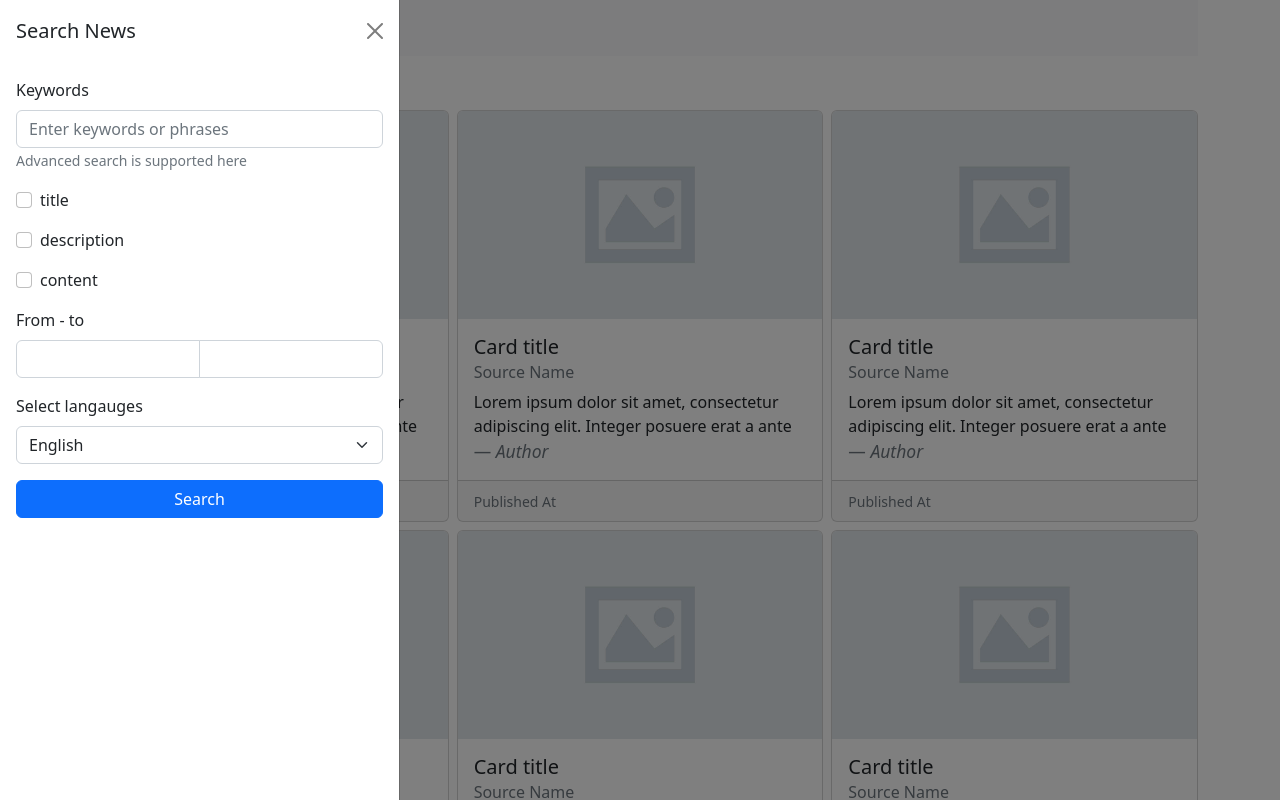
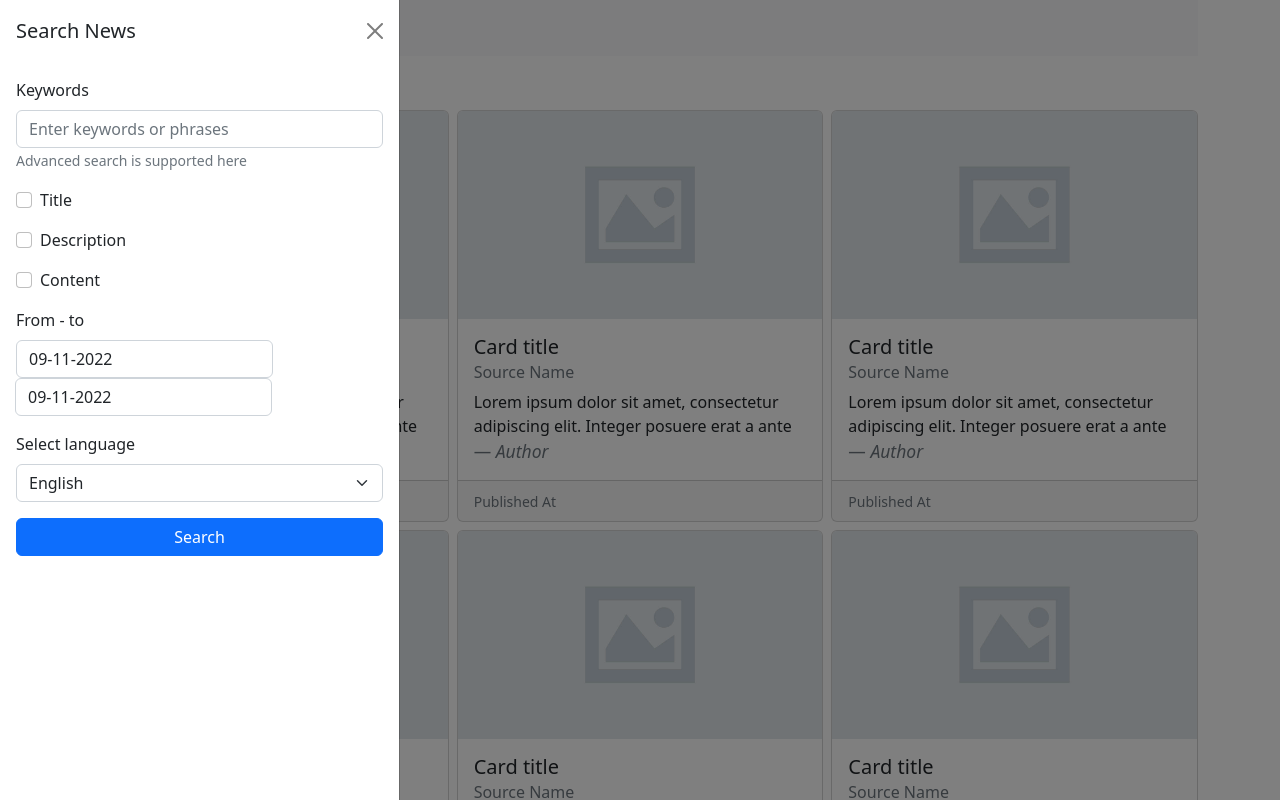
Before and after one commit to ArtjomF/news-app, a React (Create React App) app: page / in a window 1280 px wide. Both pictures are taken after a click on the button "Search". Shown: the top 800 px of the page. Built offline with nearby package versions, Linux system fonts and the light colour scheme.

Commit message:
Form sumit

```diff
--- a/package.json
+++ b/package.json
@@ -7,8 +7,10 @@
     "@testing-library/react": "^13.4.0",
     "@testing-library/user-event": "^13.5.0",
     "bootstrap": "^5.2.2",
+    "moment": "^2.29.4",
     "react": "^18.2.0",
     "react-bootstrap": "^2.6.0",
+    "react-datepicker": "^4.8.0",
     "react-dom": "^18.2.0",
     "react-scripts": "5.0.1",
     "sass": "^1.56.0",
--- a/src/Body/form.js
+++ b/src/Body/form.js
@@ -1,27 +1,54 @@
+import { useState } from 'react';
 import Offcanvas from 'react-bootstrap/Offcanvas';
 import Button from 'react-bootstrap/Button';
 import Form from 'react-bootstrap/Form';
 import InputGroup from 'react-bootstrap/InputGroup'
+import DatePicker from 'react-datepicker';
+import moment from 'moment';
+import 'react-datepicker/dist/react-datepicker.css';
 
 function FormComponent({ show, handleClose }) {
 
-    const langauges = [
+    const [startDateFrom, setStartDateFrom] = useState(new Date());
+    const [startDateTo, setStartDateTo] = useState(new Date());
+    const dateFormat = "dd-MM-yyyy";
+
+    const languages = [
         { label: 'English', code: 'en' },
         { label: 'Russian', code: 'ru' },
         { label: 'Germany', code: 'de' },
         { label: 'French', code: 'fr' },
         { label: 'Spanish', code: 'sp' }
     ];
+
+    function capitalize(str) {
+        return str[0].toUpperCase() + str.substring(1);
+    }
+
+    function handleSubmit(event) {
+        event.preventDefault();
+
+        const data = {
+            q: event.target.q.value,
+            from: moment(event.target.from.value, dateFormat).format("YYYY-MM-DDT00:00:00.000"),
+            to: moment(event.target.to.value, dateFormat).format("YYYY-MM-DDT23:59:59:999"),
+            language: event.target.language.value,
+            searchIn: [...event.target.searchIn].filter(input => input.checked).map(input => input.value).join(','),
+        };
+
+        console.log(data);
+    }
+
     return (
         <Offcanvas show={show} onHide={handleClose}>
             <Offcanvas.Header closeButton>
                 <Offcanvas.Title>Search News</Offcanvas.Title>
             </Offcanvas.Header>
             <Offcanvas.Body>
-                <Form>
+                <Form onSubmit={handleSubmit}>
                     <Form.Group className="mb-3">
                         <Form.Label>Keywords</Form.Label>
-                        <Form.Control type="text" placeholder="Enter keywords or phrases" />
+                        <Form.Control type="text" name="q" placeholder="Enter keywords or phrases" />
                         <Form.Text className="text-muted">
                             Advanced search is supported here
                         </Form.Text>
@@ -30,9 +57,10 @@ function FormComponent({ show, handleClose }) {
                     {['title', 'description', 'content'].map((type) => (
                         <div key={`${type}`} className="mb-3">
                             <Form.Check
-                                label={type}
-                                name="searchin"
+                                label={capitalize(type)}
+                                name="searchIn"
                                 type="checkbox"
+                                value={type}
                                 id={`inline-${type}-1`}
                             />
                         </div>
@@ -40,16 +68,28 @@ function FormComponent({ show, handleClose }) {
                     <Form.Group className="mb-3">
                         <Form.Label>From - to</Form.Label>
                         <InputGroup className="mb-3">
-                            <Form.Control aria-label="from" />
-                            <Form.Control aria-label="to" />
+                            <DatePicker
+                                className="form-control"
+                                selected={startDateFrom}
+                                onChange={(date) => setStartDateFrom(date)}
+                                name="from"
+                                dateFormat={dateFormat}
+                            />
+                            <DatePicker
+                                className="form-control"
+                                selected={startDateTo}
+                                onChange={(date) => setStartDateTo(date)}
+                                name="to"
+                                dateFormat={dateFormat}
+                            />
                         </InputGroup>
                     </Form.Group>
 
                     <Form.Group className="mb-3">
-                        <Form.Label>Select langauges</Form.Label>
-                        <Form.Select aria-label="Default select example">
-                            {langauges.map((lang) => (
-                                <option>{lang.label}</option>
+                        <Form.Label>Select language</Form.Label>
+                        <Form.Select name="language" aria-label="Default select example">
+                            {languages.map((lang) => (
+                                <option key={lang.code} value={lang.code}>{lang.label}</option>
                             ))}
                         </Form.Select>
                     </Form.Group>
--- a/src/Footer/index.js
+++ b/src/Footer/index.js
@@ -1,24 +1,16 @@
+import { useState } from 'react';
 import Pagination from 'react-bootstrap/Pagination';
 
 function PaginationComponent() {
+
+  const [page, setPage] = useState(1);
+
   return (
-    <Pagination className='mt-4 float-end'>
-      <Pagination.First />
-      <Pagination.Prev />
-      <Pagination.Item>{1}</Pagination.Item>
-      <Pagination.Ellipsis />
-
-      <Pagination.Item>{10}</Pagination.Item>
-      <Pagination.Item>{11}</Pagination.Item>
-      <Pagination.Item active>{12}</Pagination.Item>
-      <Pagination.Item>{13}</Pagination.Item>
-      <Pagination.Item disabled>{14}</Pagination.Item>
-
-      <Pagination.Ellipsis />
-      <Pagination.Item>{20}</Pagination.Item>
-      <Pagination.Next />
-      <Pagination.Last />
-    </Pagination>
+    <Pagination className="mt-4  justify-content-end">
+      <Pagination.Prev onClick={() => setPage(page - 1)}/>
+     <Pagination.Item disabled>{page} / 140</Pagination.Item>
+     <Pagination.Next onClick={() => setPage(page + 1)}/>
+     </Pagination>
   );
 }
 
```
Also changed, not shown: 1 other file (tests, documents, lock files or other folders).
